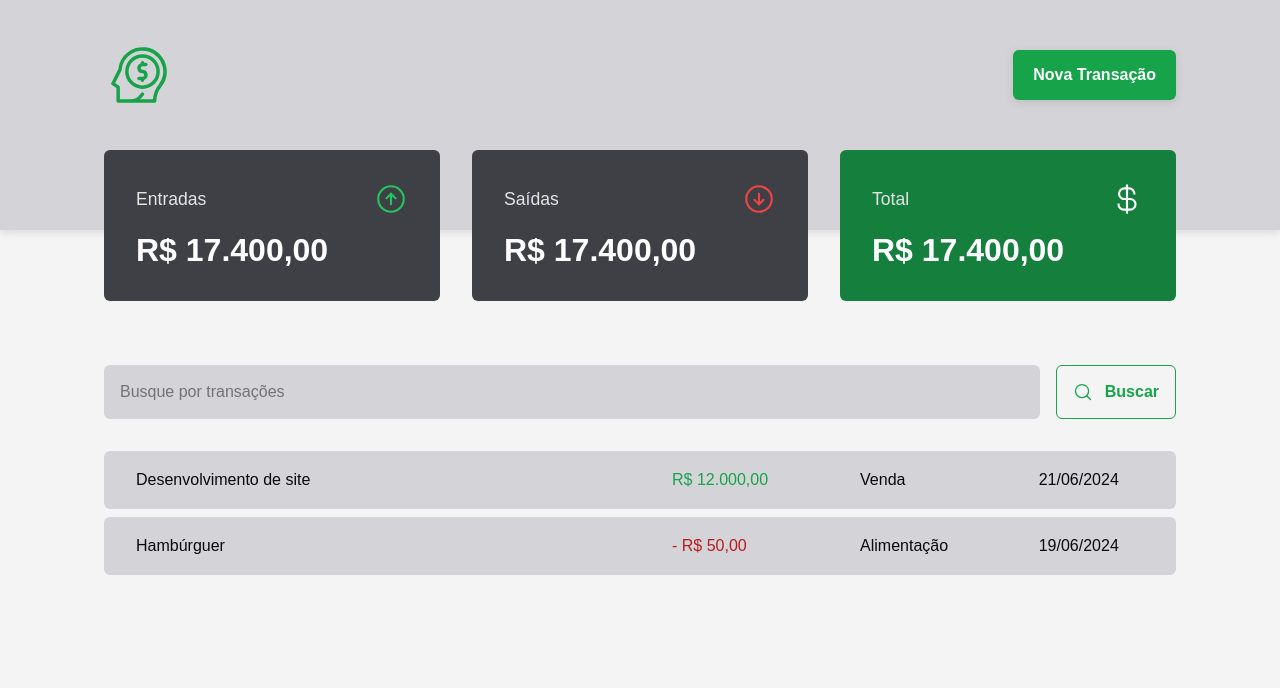
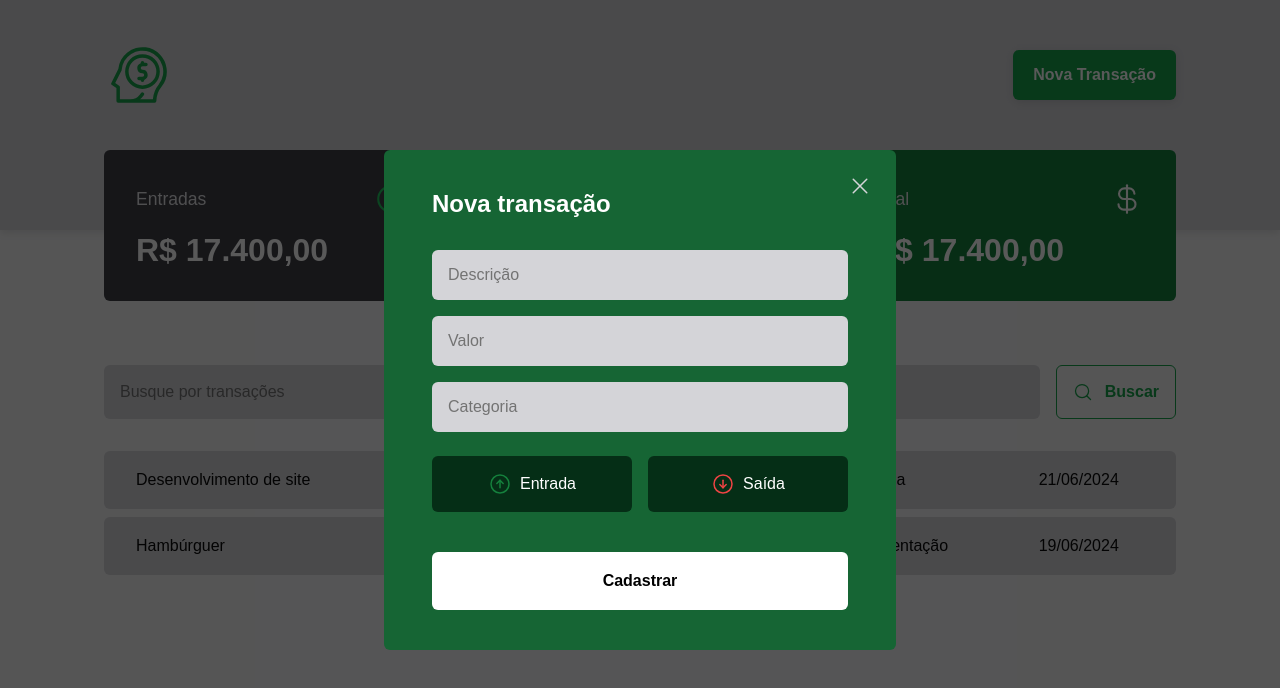
Before and after one commit to JulioRarick/mind-money, a React (Vite) app: page / in a window 1280 px wide. Both pictures are taken after a click on the button "Nova Transação". Shown: the top 688 px of the page. Built offline with nearby package versions, Linux system fonts and the light colour scheme; a web font is replaced by a local one.

Commit message:
✨ feat: create modal

```diff
--- a/package.json
+++ b/package.json
@@ -10,6 +10,8 @@
     "preview": "vite preview"
   },
   "dependencies": {
+    "@radix-ui/react-dialog": "^1.1.1",
+    "@radix-ui/react-radio-group": "^1.2.0",
     "phosphor-react": "^1.4.1",
     "react": "^18.3.1",
     "react-dom": "^18.3.1",
--- a/src/components/Header/index.tsx
+++ b/src/components/Header/index.tsx
@@ -1,16 +1,23 @@
+import * as Dialog from '@radix-ui/react-dialog';
 import {
    HeaderContainer,
    HeaderContent,
    NewTransactionsButton,
 } from './styles';
 import logoImage from '../../assets/logo.svg';
+import { NewTransactionModal } from '../NewTransactionModal';
 
 export function Header() {
    return (
       <HeaderContainer>
          <HeaderContent>
             <img src={logoImage} alt='' />
-            <NewTransactionsButton>Nova Transação</NewTransactionsButton>
+            <Dialog.Root>
+               <Dialog.Trigger asChild>
+                  <NewTransactionsButton>Nova Transação</NewTransactionsButton>
+               </Dialog.Trigger>
+               <NewTransactionModal />
+            </Dialog.Root>
          </HeaderContent>
       </HeaderContainer>
    );
--- /dev/null
+++ b/src/components/NewTransactionModal/index.tsx
@@ -0,0 +1,40 @@
+import * as Dialog from '@radix-ui/react-dialog';
+import {
+   CloseButton,
+   Content,
+   Overlay,
+   Title,
+   TransactionType,
+   TransactionTypeButton,
+} from './styles';
+import { ArrowCircleDown, ArrowCircleUp, X } from 'phosphor-react';
+
+export function NewTransactionModal() {
+   return (
+      <Dialog.Portal>
+         <Overlay />
+         <Content>
+            <Title>Nova transação</Title>
+            <CloseButton>
+               <X size={24} />
+            </CloseButton>
+            <form action=''>
+               <input type='text' placeholder='Descrição' required />
+               <input type='number' placeholder='Valor' required />
+               <input type='text' placeholder='Categoria' required />
+               <TransactionType>
+                  <TransactionTypeButton variant='income' value='income'>
+                     <ArrowCircleUp size={24} />
+                     Entrada
+                  </TransactionTypeButton>
+                  <TransactionTypeButton variant='outcome' value='outcome'>
+                     <ArrowCircleDown size={24} />
+                     Saída
+                  </TransactionTypeButton>
+               </TransactionType>
+               <button type='submit'>Cadastrar</button>
+            </form>
+         </Content>
+      </Dialog.Portal>
+   );
+}
--- /dev/null
+++ b/src/components/NewTransactionModal/styles.ts
@@ -0,0 +1,112 @@
+import styled from 'styled-components';
+import * as Dialog from '@radix-ui/react-dialog';
+import * as RadioGroup from '@radix-ui/react-radio-group';
+
+export const Overlay = styled(Dialog.Overlay)`
+   position: fixed;
+   width: 100vw;
+   height: 100vh;
+   inset: 0;
+   background: rgba(0, 0, 0, 0.65);
+`;
+export const Title = styled(Dialog.Title)`
+   color: ${(props) => props.theme.white};
+`;
+export const Content = styled(Dialog.Content)`
+   min-width: 32rem;
+   border-radius: 6px;
+   padding: 2.5rem 3rem;
+   background: ${(props) => props.theme['green-600']};
+
+   position: fixed;
+   top: 50%;
+   left: 50%;
+   transform: translate(-50%, -50%);
+
+   form {
+      margin-top: 2rem;
+
+      display: flex;
+      flex-direction: column;
+      gap: 1rem;
+
+      input {
+         border-radius: 6px;
+         border: 0;
+         background: ${(props) => props.theme['gray-300']};
+         color: ${(props) => props.theme['gray-900']};
+         padding: 1rem;
+         &::placeholder {
+            color: ${(props) => props.theme['gray-500']};
+         }
+      }
+      button[type='submit'] {
+         height: 58px;
+         border: 0;
+         background: ${(props) => props.theme.white};
+         font-weight: 600;
+         padding: 0 1.25rem;
+         border-radius: 6px;
+         margin-top: 1.5rem;
+         cursor: pointer;
+         transition: 0.3s ease-in-out;
+
+         &:hover {
+            background: ${(props) => props.theme['gray-300']};
+         }
+      }
+   }
+`;
+export const CloseButton = styled(Dialog.Close)`
+   position: absolute;
+   background: transparent;
+   border: 0;
+   top: 1.5rem;
+   right: 1.5rem;
+   line-height: 0;
+   cursor: pointer;
+   color: ${(props) => props.theme['gray-300']};
+`;
+export const TransactionType = styled(RadioGroup.Root)`
+   display: grid;
+   grid-template-columns: repeat(2, 1fr);
+   gap: 1rem;
+   margin-top: 0.5rem;
+`;
+
+interface TransactionTypeButtonProps {
+   variant: 'income' | 'outcome';
+}
+//prettier-ignore
+export const TransactionTypeButton = styled(RadioGroup.Item)<TransactionTypeButtonProps>`
+   background: ${(props) => props.theme['green-900']};
+   display: flex;
+   align-items: center;
+   justify-content: center;
+   padding: 1rem;
+   gap: 0.5rem;
+   border-radius: 6px;
+   cursor: pointer;
+   border: 0;
+   color: ${(props) => props.theme.white};
+
+   svg {
+      color: ${(props) =>
+         props.variant === 'income'
+            ? props.theme['green-500']
+            : props.theme['red-300']};
+   }
+   &[data-state='unchecked']:hover {
+      transition: background-color 0.3s;
+      background: ${(props) => props.theme['green-800']};
+   }
+   &[data-state='checked'] {
+      background: ${(props) =>
+         props.variant === 'income'
+            ? props.theme['green-800']
+            : props.theme['red-700']};
+      svg{
+        color: ${props => props.theme.white};
+      }
+   }
+`;
--- a/src/styles/themes/default.ts
+++ b/src/styles/themes/default.ts
@@ -16,6 +16,7 @@
    'green-400': '#16a34a',
    'green-500': '#15803d',
    'green-600': '#166534',
+   'green-800': '#14532d',
    'green-900': '#052e16',
 
    'red-300': '#ef4444',
```
Also changed, not shown: 1 other file (tests, documents, lock files or other folders).
